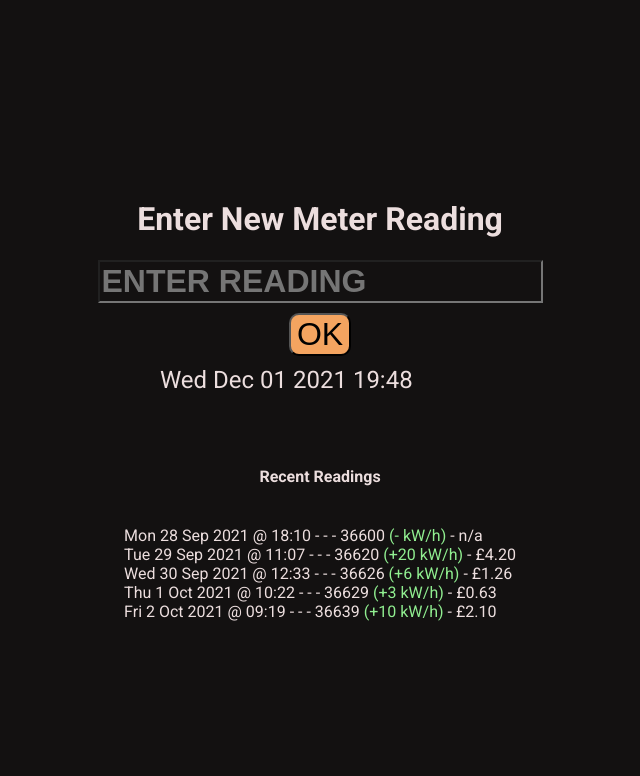
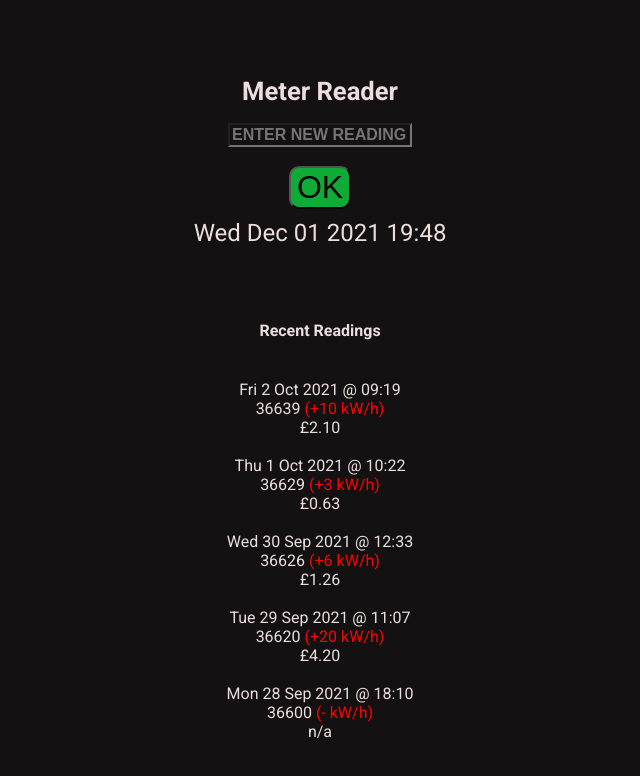
Before and after one commit to Makktu/meter-reader, a plain HTML site: page index.html in a window 1280 px wide. Shown: the whole page, without its empty margins (320-960 px from the left). Drawn offline with Linux system fonts and the light colour scheme.

Commit message:
more functionality added

```diff
--- a/index.html
+++ b/index.html
@@ -16,13 +16,14 @@
         <title>Meter Reader</title>
     </head>
     <body>
-        <h1>Enter New Meter Reading</h1>
+        <div class="container">
+            <h1>Meter Reader</h1>
             <form id="form">
                 <input
                     id="reading"
                     type="text"
                     value=""
-                placeholder="ENTER READING"
+                    placeholder="ENTER NEW READING"
                     autofocus
                 />
                 <br />
@@ -39,6 +40,7 @@
 
             <h4>Recent Readings</h4>
             <div class="recent-readings"></div>
+        </div>
 
         <script src="script.js"></script>
     </body>
--- a/script.js
+++ b/script.js
@@ -50,10 +50,12 @@ function formatTimeDate() {
 }
 
 function refreshScreen() {
+    console.log(allReadings);
     formatTimeDate();
     readingField.value = "";
     let showRecentReadings = "";
     let tempReading;
+
     allReadings.forEach((thisReading) => {
         if (tempReading) {
             tempReading = thisReading.reading - tempReading;
@@ -63,19 +65,20 @@ function refreshScreen() {
             thisReading.cost = "";
         }
 
-        // ! here we check the 'cost' and make sure £4.2 is rendered as £4.20
+        // ! check 'cost' e.g. £4.2 rendered as £4.20
 
         if (thisReading.cost) {
             thisReading.cost = checkCost(thisReading.cost);
         }
 
-        showRecentReadings += `<br>${thisReading.day} ${thisReading.date} @ ${
-            thisReading.time
-        } - - - ${thisReading.reading} <span style = "color: lightgreen">(${
-            tempReading === "-" ? "-" : "+" + tempReading
-        } kW/h)</span> - ${
-            thisReading.cost !== "" ? "£" + thisReading.cost : "n/a"
-        }`;
+        showRecentReadings =
+            `<br>${thisReading.day} ${thisReading.date} @ ${
+                thisReading.time
+            }<br>${thisReading.reading} <span style = "color: red">(${
+                tempReading === "-" ? "-" : "+" + tempReading
+            } kW/h)</span><br>${
+                thisReading.cost !== "" ? "£" + thisReading.cost : "n/a"
+            }<br>` + showRecentReadings;
         tempReading = thisReading.reading;
     });
     recentReadingsArea.innerHTML = showRecentReadings;
--- a/style.css
+++ b/style.css
@@ -12,19 +12,38 @@ body {
     align-items: center;
     justify-content: center;
     height: 100vh;
-    overflow: hidden;
+    /* overflow: hidden; */
     /* my dark styling */
     background-color: rgb(19, 17, 17);
     color: rgb(236, 222, 222);
 }
 
+h1 {
+    font-size: 1.6rem;
+}
+
+.container {
+    width: 90%;
+    height: 100%;
+    display: flex;
+    align-items: center;
+    justify-content: center;
+    flex-direction: column;
+}
+
 input {
     margin-bottom: 10px;
-    font-size: 2rem;
+    font-size: 1rem;
     font-weight: bold;
     outline: none;
     background-color: rgb(19, 17, 17);
     color: rgb(236, 222, 222);
+    width: 11.5rem;
+    /* display: flex;
+    align-items: center;
+    justify-content: center; */
+    display: block;
+    margin: 0 auto;
     /* border: 0; */
 }
 
@@ -37,7 +56,7 @@ button {
     border-radius: 10px;
     outline: none;
     cursor: pointer;
-    background-color: sandybrown;
+    background-color: rgb(14, 172, 54);
 }
 
 .messages {
@@ -56,3 +75,11 @@ button {
 .timedatestamp {
     font-size: 1rem;
 }
+
+/* .form {
+
+} */
+
+.recent-readings {
+    text-align: center;
+}
```
Lines whose indentation alone changed are shown as unchanged.
